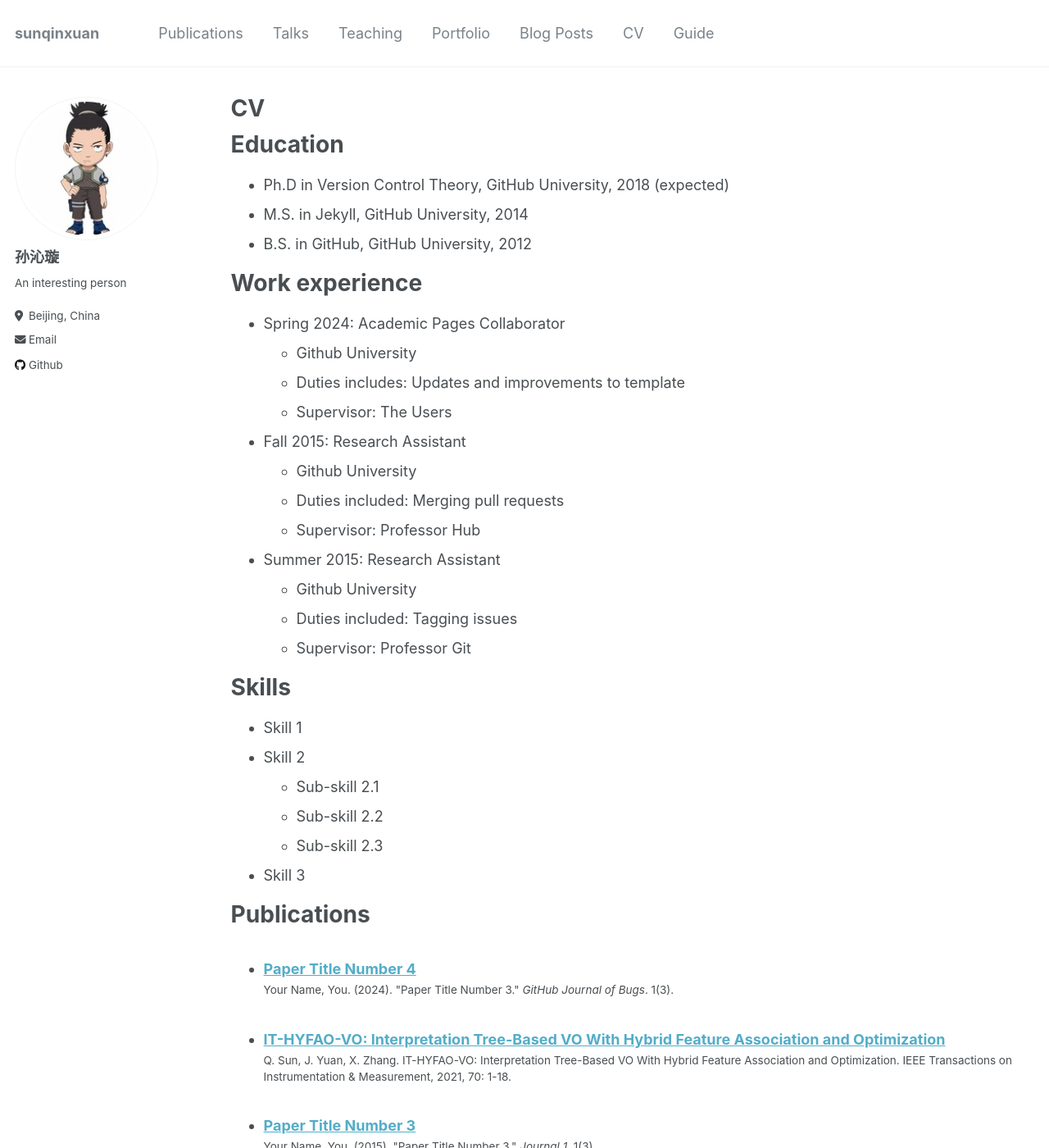
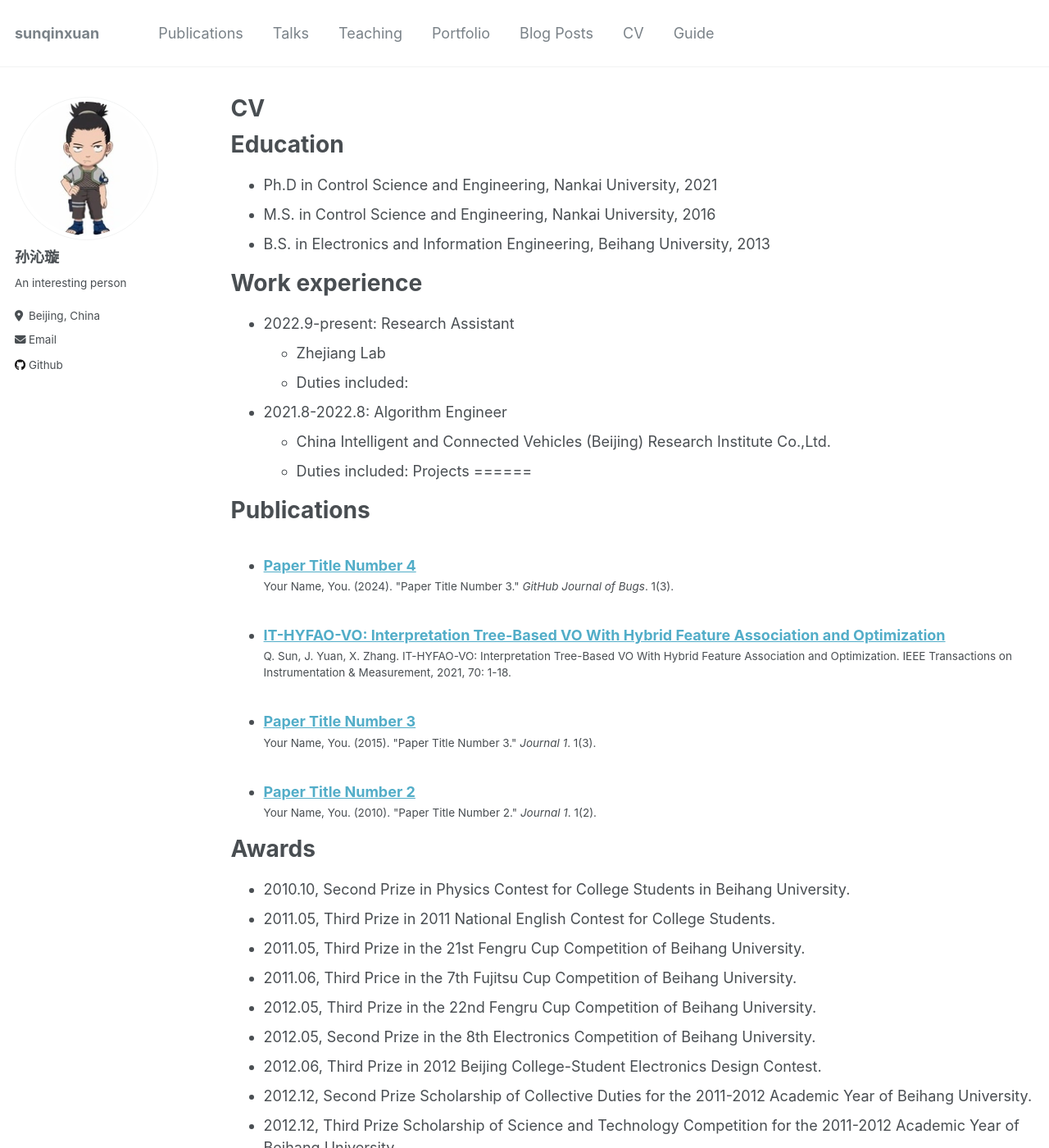
Before and after one commit to wdyiwdwd/wdyiwdwd.github.io, a Jekyll site: the page built from _pages/cv.md, in a window 1280 px wide and 1400 px high. Shown: the whole window at 82% size. Built offline with Jekyll 4.4.1, drawn with Linux system fonts in a browser that asks for light colours; some of the changed text lies outside the part shown.

Commit message:
Update cv.md

```diff
--- a/_pages/cv.md
+++ b/_pages/cv.md
@@ -11,35 +11,22 @@ redirect_from:
 
 Education
 ======
-* Ph.D in Version Control Theory, GitHub University, 2018 (expected)
-* M.S. in Jekyll, GitHub University, 2014
-* B.S. in GitHub, GitHub University, 2012
+* Ph.D in Control Science and Engineering, Nankai University, 2021
+* M.S. in Control Science and Engineering, Nankai University, 2016
+* B.S. in Electronics and Information Engineering, Beihang University, 2013
 
 Work experience
 ======
-* Spring 2024: Academic Pages Collaborator
-  * Github University
-  * Duties includes: Updates and improvements to template
-  * Supervisor: The Users
+* 2022.9-present: Research Assistant
+  * Zhejiang Lab
+  * Duties included:
 
-* Fall 2015: Research Assistant
-  * Github University
-  * Duties included: Merging pull requests
-  * Supervisor: Professor Hub
+* 2021.8-2022.8: Algorithm Engineer
+  * China Intelligent and Connected Vehicles (Beijing) Research Institute Co.,Ltd.
+  * Duties included:
+Projects
+======
 
-* Summer 2015: Research Assistant
-  * Github University
-  * Duties included: Tagging issues
-  * Supervisor: Professor Git
-
-Skills
-======
-* Skill 1
-* Skill 2
-  * Sub-skill 2.1
-  * Sub-skill 2.2
-  * Sub-skill 2.3
-* Skill 3
 
 Publications
 ======
@@ -47,18 +34,14 @@ Publications
     {% include archive-single-cv.html %}
   {% endfor %}</ul>
 
-Talks
+Awards
 ======
-  <ul>{% for post in site.talks reversed %}
-    {% include archive-single-talk-cv.html  %}
-  {% endfor %}</ul>
-
-Teaching
-======
-  <ul>{% for post in site.teaching reversed %}
-    {% include archive-single-cv.html %}
-  {% endfor %}</ul>
-
-Service and leadership
-======
-* Currently signed in to 43 different slack teams
+- 2010.10, Second Prize in Physics Contest for College Students in Beihang University.
+- 2011.05, Third Prize in 2011 National English Contest for College Students.
+- 2011.05, Third Prize in the 21st Fengru Cup Competition of Beihang University.
+- 2011.06, Third Price in the 7th Fujitsu Cup Competition of Beihang University.
+- 2012.05, Third Prize in the 22nd Fengru Cup Competition of Beihang University.
+- 2012.05, Second Prize in the 8th Electronics Competition of Beihang University.
+- 2012.06, Third Prize in 2012 Beijing College-Student Electronics Design Contest.
+- 2012.12, Second Prize Scholarship of Collective Duties for the 2011-2012 Academic Year of Beihang University.
+- 2012.12, Third Prize Scholarship of Science and Technology Competition for the 2011-2012 Academic Year of Beihang University.
```
